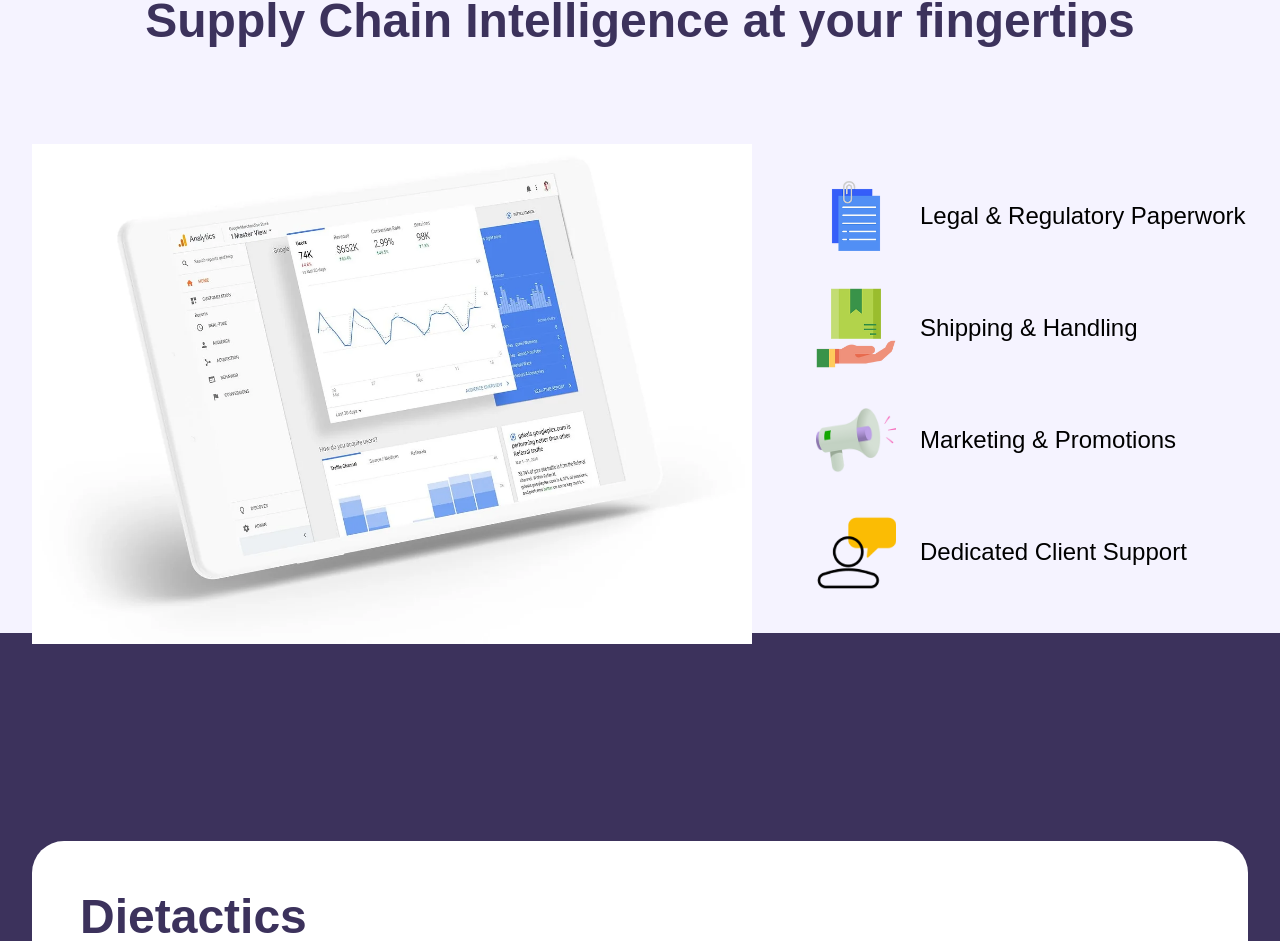
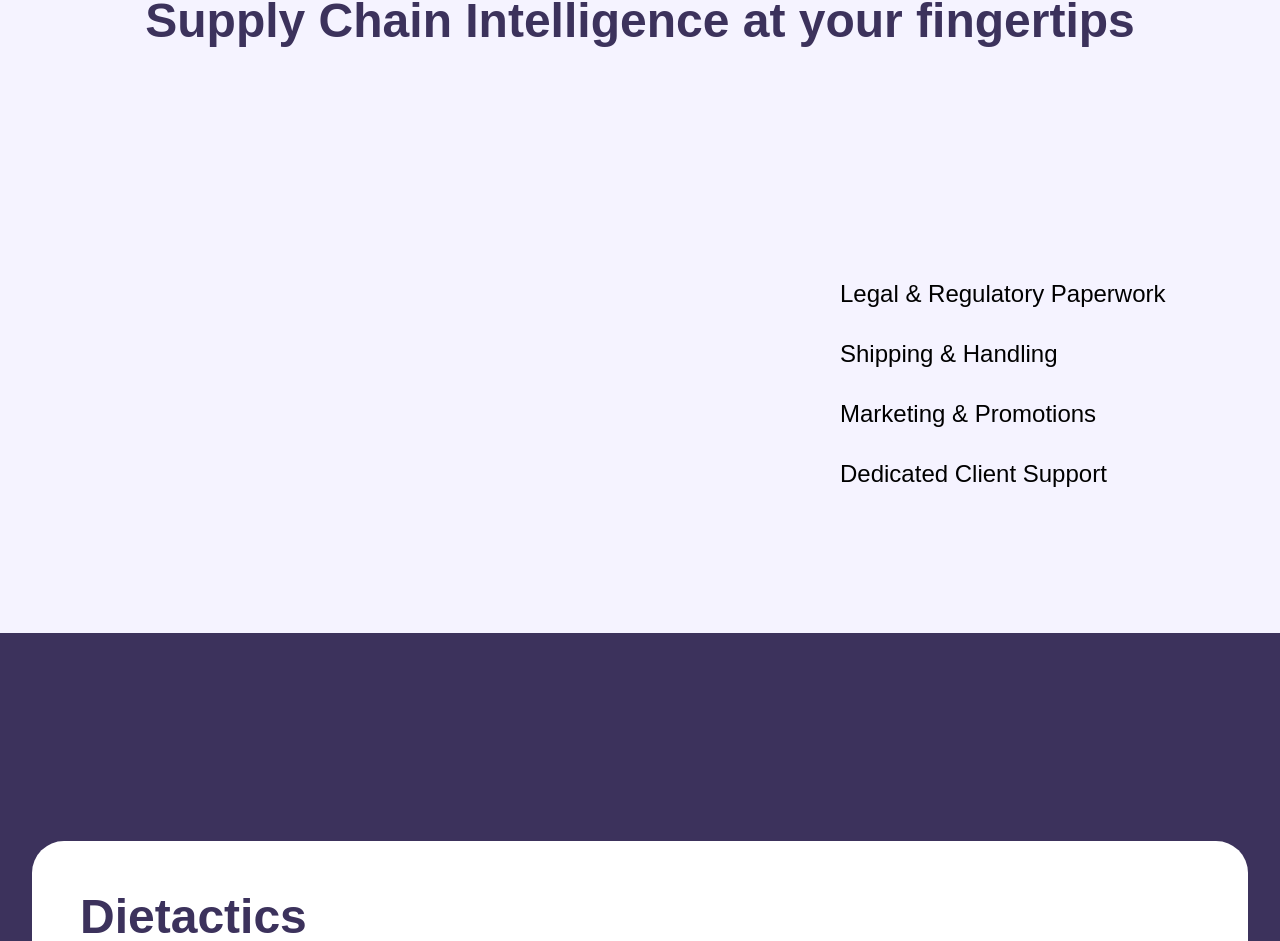
Before and after one commit to addey-eweis/Dietactics-Website, a Next.js app: page / in a window 1280 px wide. Shown: the part 5875-6816 px from the top of the page. Built offline with nearby package versions, Linux system fonts and the light colour scheme.

Commit message:
debugging

```diff
--- a/src/app/components/Homepage/ServicesComponent/ServicesComponent.tsx
+++ b/src/app/components/Homepage/ServicesComponent/ServicesComponent.tsx
@@ -1,12 +1,12 @@
 import React, {useRef} from "react";
 import {motion, useScroll, useTransform} from "framer-motion";
 import styles from "./ServicesComponent.module.scss";
-import Image from "next/image";
-import SupplyChainImage from "../../../assets/SupplyChainIntelImage.jpg";
-import IconOne from "../../../assets/iconOne.jpg";
-import IconTwo from "../../../assets/iconTwo.jpg";
-import IconThree from "../../../assets/iconThree.jpg";
-import IconFour from "../../../assets/iconFour.jpg";
+// import Image from "next/image";
+// import SupplyChainImage from "../../../assets/SupplyChainIntelImage.jpg";
+// import IconOne from "../../../assets/iconOne.jpg";
+// import IconTwo from "../../../assets/iconTwo.jpg";
+// import IconThree from "../../../assets/iconThree.jpg";
+// import IconFour from "../../../assets/iconFour.jpg";
 
 export default function ServicesComponent() {
 
@@ -179,28 +179,28 @@ export default function ServicesComponent() {
             <h1>Supply Chain Intelligence at your fingertips</h1>
             <div className={styles.supplyChainIntelContentsContainer}>
                 <div className={styles.supplyChainIntelImageContainer}>
-                    <Image src={SupplyChainImage} className={styles.SupplyChainImage} alt={"Supply Chain Intelligence"}
-                           loading={"lazy"} height={500}
-                           width={1100}/>
+                    {/*<Image src={SupplyChainImage} className={styles.SupplyChainImage} alt={"Supply Chain Intelligence"}*/}
+                    {/*       loading={"lazy"} height={500}*/}
+                    {/*       width={1100}/>*/}
                 </div>
                 <div className={styles.supplyChainIntelImageContents}>
                     <div className={styles.ContentsDiv}>
-                        <Image src={IconOne} alt={""} width={80} height={80} unoptimized={true}/>
+                        {/*<Image src={IconOne} alt={""} width={80} height={80} unoptimized={true}/>*/}
                         <h2>Legal & Regulatory Paperwork</h2>
                     </div>
 
                     <div className={styles.ContentsDiv}>
-                        <Image src={IconTwo} alt={""} width={80} height={80} unoptimized={true}/>
+                        {/*<Image src={IconTwo} alt={""} width={80} height={80} unoptimized={true}/>*/}
                         <h2>Shipping & Handling</h2>
                     </div>
 
                     <div className={styles.ContentsDiv}>
-                        <Image src={IconThree} alt={""} width={80} height={80} unoptimized={true}/>
+                        {/*<Image src={IconThree} alt={""} width={80} height={80} unoptimized={true}/>*/}
                         <h2>Marketing & Promotions</h2>
                     </div>
 
                     <div className={styles.ContentsDiv}>
-                        <Image src={IconFour} alt={""} width={80} height={80} unoptimized={true}/>
+                        {/*<Image src={IconFour} alt={""} width={80} height={80} unoptimized={true}/>*/}
                         <h2>Dedicated Client Support</h2>
                     </div>
                 </div>
```
